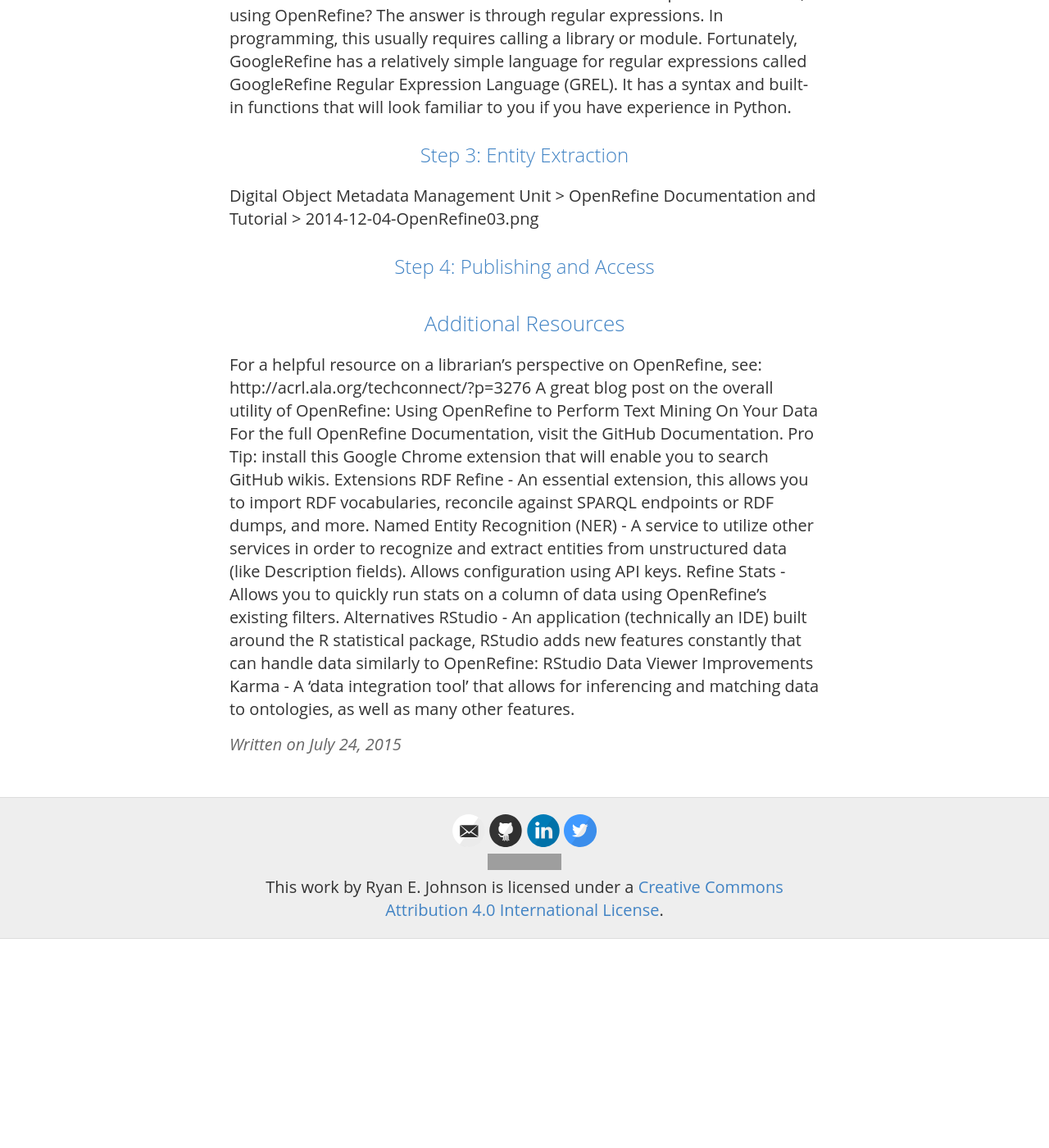
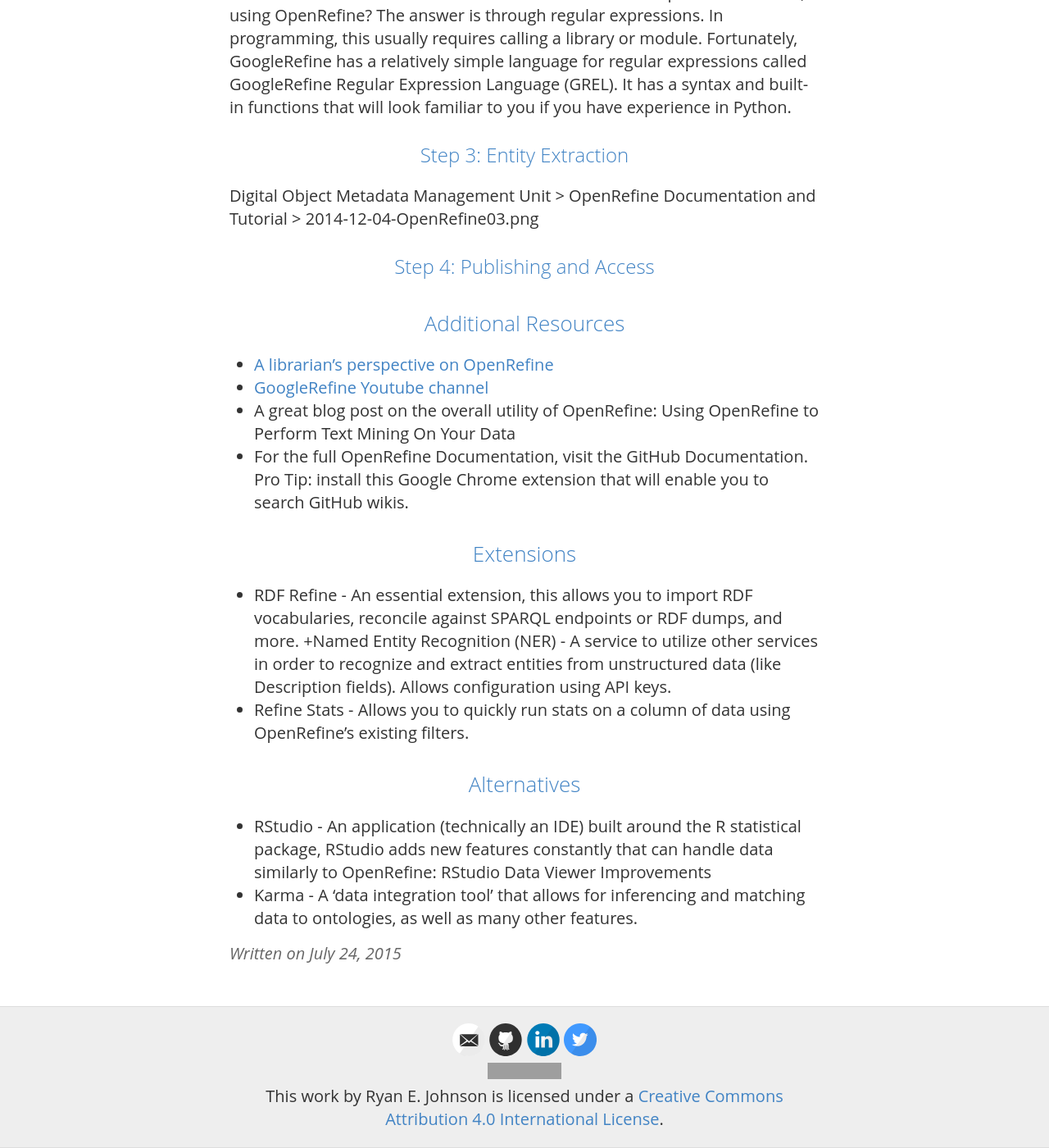
Before and after one commit to remerjohnson/remerjohnson.github.io, a Jekyll site: the page built from _posts/2015-7-24-open_refine_tutorial.md, in a window 1280 px wide and 1400 px high, scrolled down 4585 px. Shown: the whole window at 82% size. Built offline with Jekyll 4.4.1, drawn with Linux system fonts in a browser that asks for light colours; nearby versions of some CDN libraries; comment, search, counter and statistics services are not loaded; before the commit the page ends 5730 px from its top, so only the background shows below that; grey boxes are pictures that could not be loaded.

Commit message:
edited post

```diff
--- a/_posts/2015-7-24-open_refine_tutorial.md
+++ b/_posts/2015-7-24-open_refine_tutorial.md
@@ -10,6 +10,7 @@
 
 ## Installation
 Although it runs in a browser window, OpenRefine is not a web service, and needs to be installed as a program. It can be found at a couple different sources:
+
 + The OpenRefine Web site: [http://openrefine.org/](http://openrefine.org/)
 + OpenRefine GitHub repo: [https://github.com/OpenRefine/OpenRefine](https://github.com/OpenRefine/OpenRefine)
 
@@ -90,13 +91,17 @@
 
 
 ## Additional Resources
-For a helpful resource on a librarian's perspective on OpenRefine, see: http://acrl.ala.org/techconnect/?p=3276
-A great blog post on the overall utility of OpenRefine: Using OpenRefine to Perform Text Mining On Your Data
-For the full OpenRefine Documentation, visit the GitHub Documentation. Pro Tip: install this Google Chrome extension that will enable you to search GitHub wikis.
-Extensions
-RDF Refine - An essential extension, this allows you to import RDF vocabularies, reconcile against SPARQL endpoints or RDF dumps, and more.
-Named Entity Recognition (NER) - A service to utilize other services in order to recognize and extract entities from unstructured data (like Description fields). Allows configuration using API keys.
-Refine Stats - Allows you to quickly run stats on a column of data using OpenRefine's existing filters.
-Alternatives
-RStudio - An application (technically an IDE) built around the R statistical package, RStudio adds new features constantly that can handle data similarly to OpenRefine: RStudio Data Viewer Improvements
-Karma - A 'data integration tool' that allows for inferencing and matching data to ontologies, as well as many other features.
++ [A librarian's perspective on OpenRefine](http://acrl.ala.org/techconnect/?p=3276)
++ [GoogleRefine Youtube channel](https://www.youtube.com/channel/UCqwSVsJ8CWD9pQUZDbJC1ew)
++ A great blog post on the overall utility of OpenRefine: Using OpenRefine to Perform Text Mining On Your Data
++ For the full OpenRefine Documentation, visit the GitHub Documentation. Pro Tip: install this Google Chrome extension that will enable you to search GitHub wikis.
+
+## Extensions
+
++ RDF Refine - An essential extension, this allows you to import RDF vocabularies, reconcile against SPARQL endpoints or RDF dumps, and more.
++Named Entity Recognition (NER) - A service to utilize other services in order to recognize and extract entities from unstructured data (like Description fields). Allows configuration using API keys.
++ Refine Stats - Allows you to quickly run stats on a column of data using OpenRefine's existing filters.
+
+## Alternatives
++ RStudio - An application (technically an IDE) built around the R statistical package, RStudio adds new features constantly that can handle data similarly to OpenRefine: RStudio Data Viewer Improvements
++ Karma - A 'data integration tool' that allows for inferencing and matching data to ontologies, as well as many other features.
```
